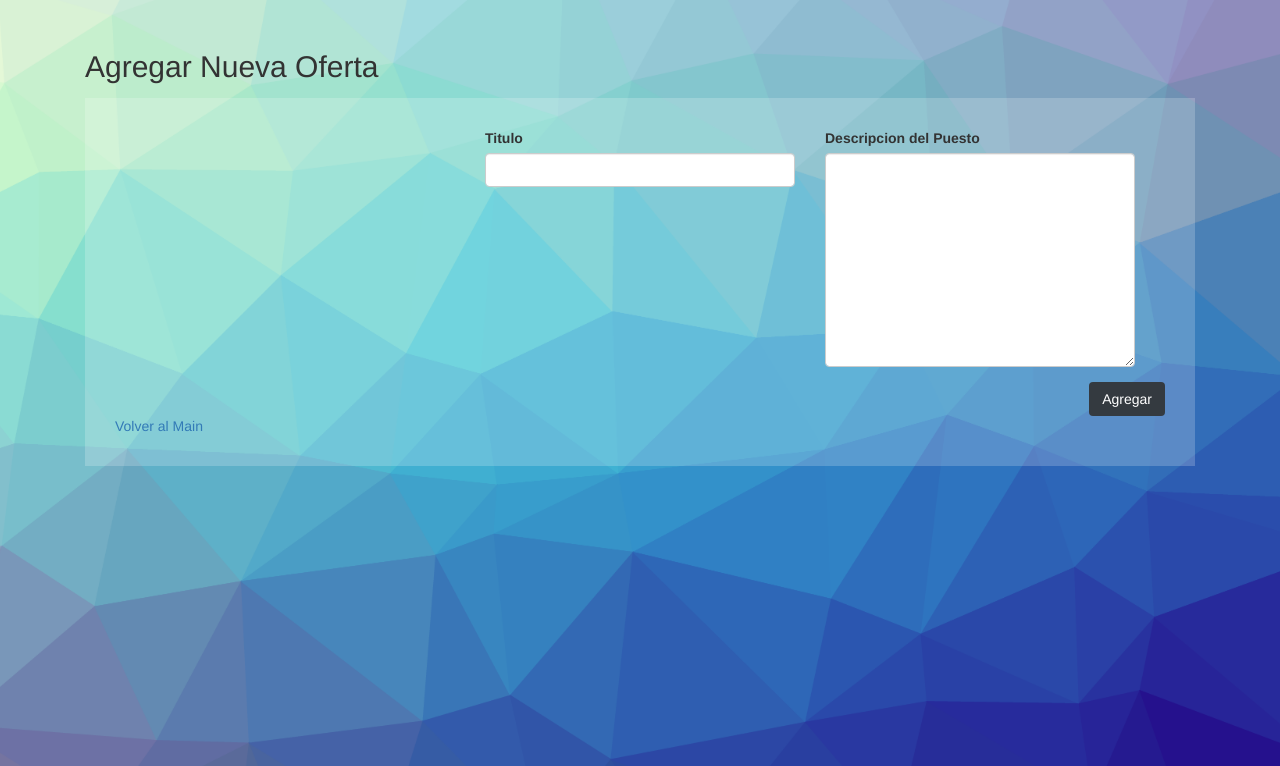
After one commit to franbarilatti/Final-Poject-Lab-IV, a PHP site: template Views/jobPosition-add.php in a window 1280 px wide. The commit adds this page. Shown: the top 766 px of the page. Run offline with PHP 8.4, Linux system fonts and the light colour scheme; the template is opened without the code that fills it, so the values that code supplies are empty; some libraries are stand-ins or nearby versions.

Commit message:
add methods to JobPositionController and add the file jobPosition-add

```diff
--- /dev/null
+++ b/Views/jobPosition-add.php
@@ -0,0 +1,34 @@
+<?php
+
+?>
+<head>
+     <title>Nueva Oferta de trabajo</title>
+</head>
+<main class="py-5">
+     <section id="listado" class="mb-5">
+          <div class="container">
+               <h2 class="mb-4">Agregar Nueva Oferta</h2>
+               <form action="<?php echo FRONT_ROOT ?>JobPosition/Add" method="post" class="bg-light-alpha p-5">
+                    <div class="col">
+                         <div class="col-lg-4">
+
+                         </div>
+                         <div class="col-lg-4">
+                              <div class="form-group">
+                                   <label for="">Titulo</label>
+                                   <input type="text" name="title" value="" class="form-control" Required>
+                              </div>
+                         </div>
+                         <div class="col-lg-4">
+                              <div class="form-group">
+                                   <label for="">Descripcion del Puesto</label>
+                                   <textarea name="description" cols="30" rows="10" class="form-control"></textarea>
+                              </div>
+                         </div>
+                    </div>
+                    <button type="submit" class="btn btn-dark ml-auto d-block">Agregar</button>
+                    <a href="<?php echo FRONT_ROOT ?>Admin/ShowAdminMainView">Volver al Main</a>
+               </form>
+          </div>
+     </section>
+</main
```
Also changed, not shown: Controllers/JobPositionController.php (+42 -0 lines), Data/jobPosition.json (added, +8 -0 lines), Models/JobPosition.php (+5 -2 lines), Views/business-list.php (+12 -3 lines).
